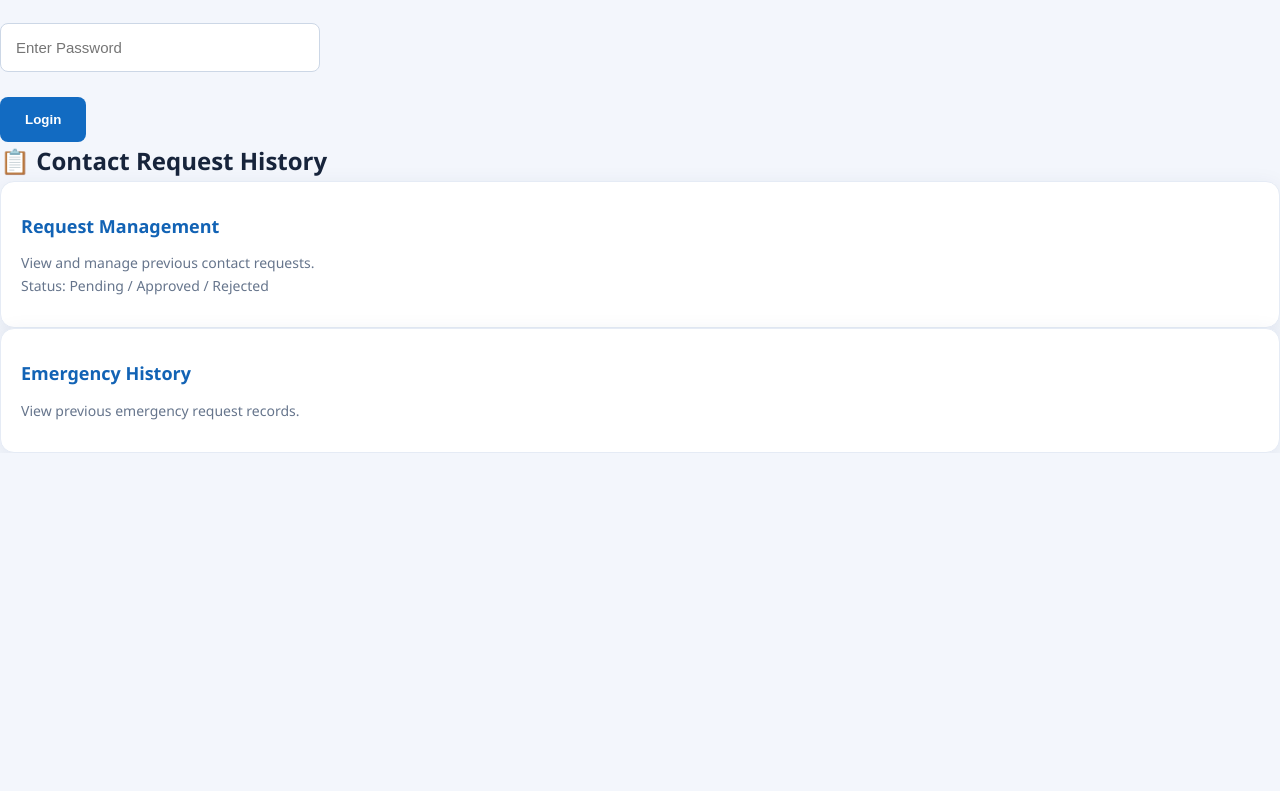
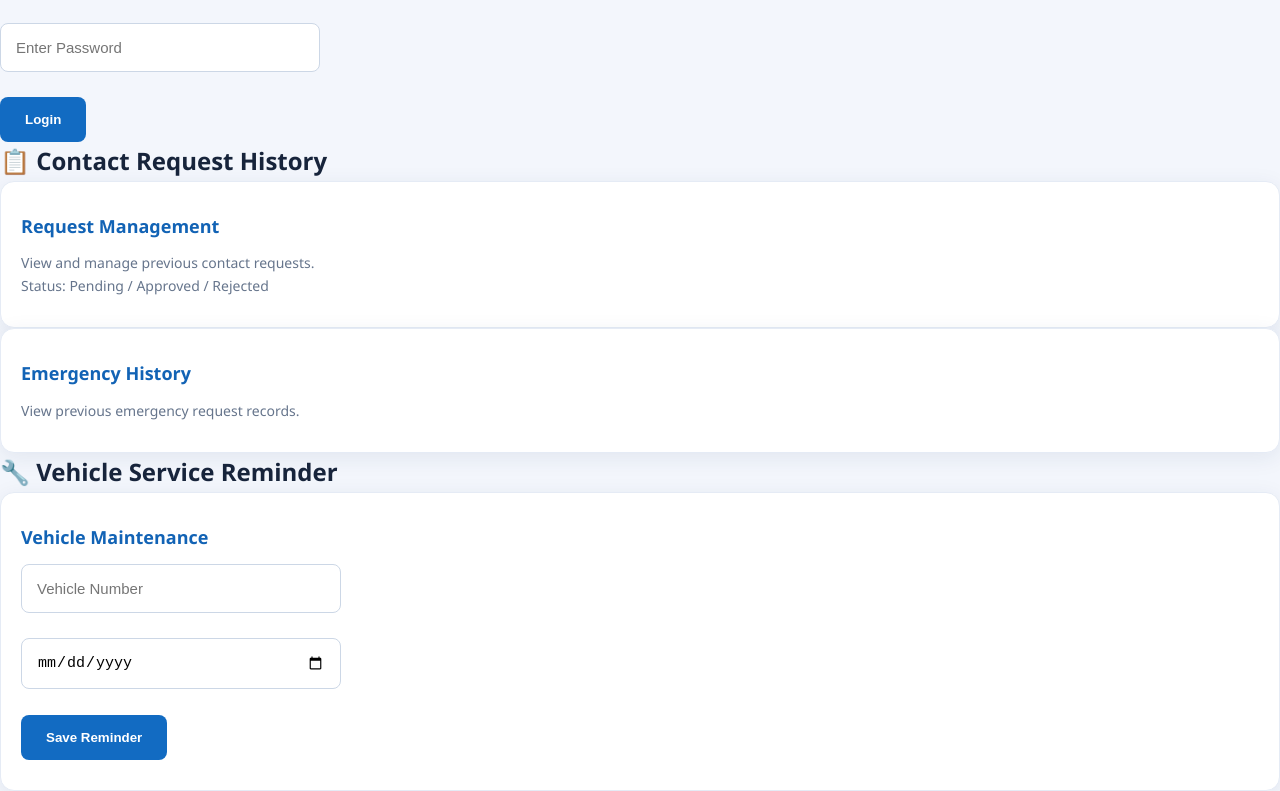
Before and after one commit to mathanikamj17/smart-vehicle-owner-contact-system, a plain HTML site: page index.html in a window 1280 px wide. Shown: the part 1182-1973 px from the top of the page. Before the commit the page ends 1635 px from the top, so only its background shows below. Drawn offline with Linux system fonts and the light colour scheme.

Commit message:
add vechile service reminder

```diff
--- a/index.html
+++ b/index.html
@@ -152,5 +152,33 @@
         <p>View previous emergency request records.</p>
     </div>
 </section>
+    <section id="service">
+    <h2>🔧 Vehicle Service Reminder</h2>
+
+    <div class="card">
+        <h3>Vehicle Maintenance</h3>
+
+        <input
+            type="text"
+            id="serviceVehicle"
+            placeholder="Vehicle Number"
+        >
+
+        <br><br>
+
+        <input
+            type="date"
+            id="serviceDate"
+        >
+
+        <br><br>
+
+        <button onclick="saveService()">
+            Save Reminder
+        </button>
+
+        <p id="serviceResult"></p>
+    </div>
+</section
 </body>
 </html>
```
